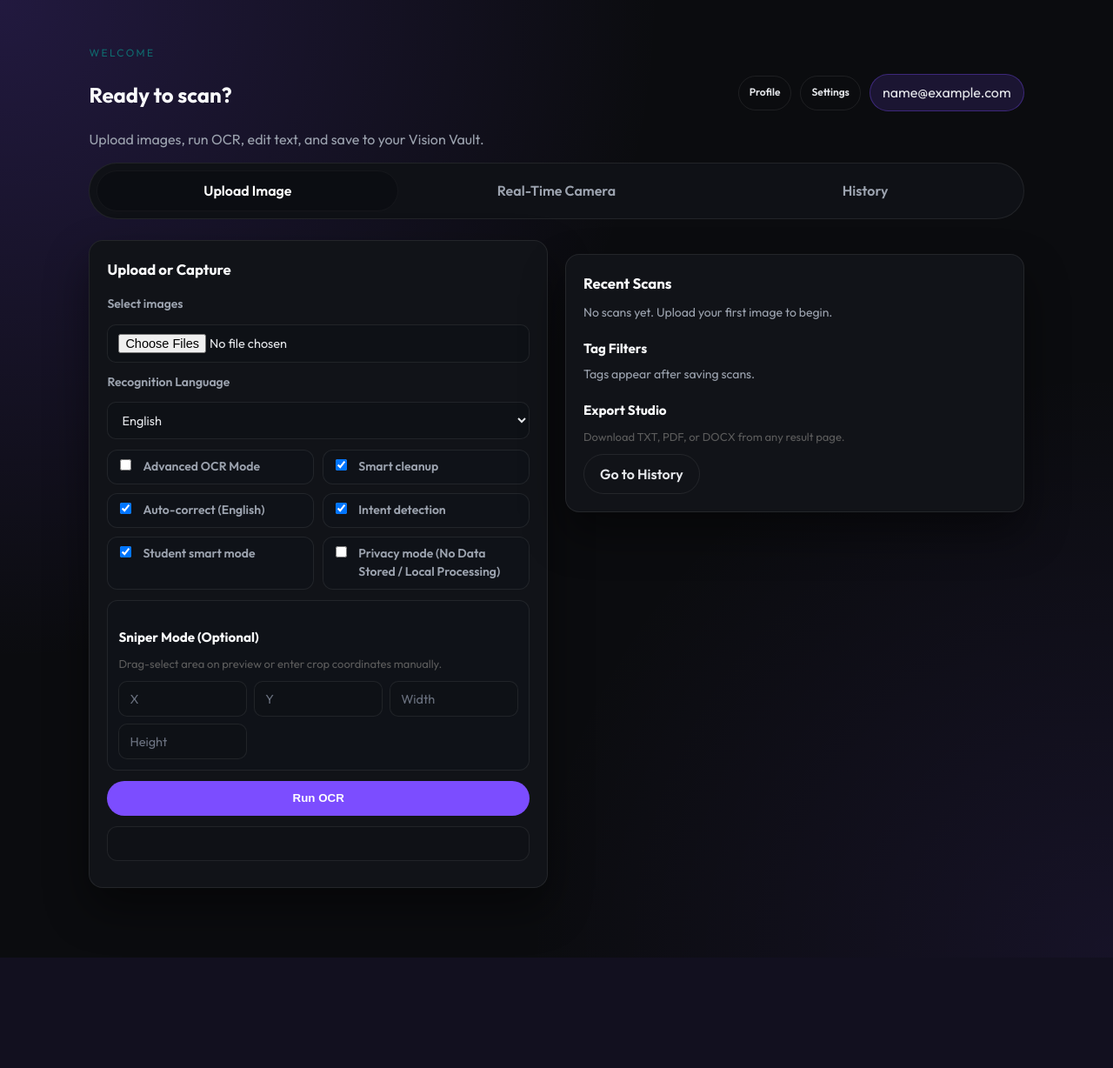
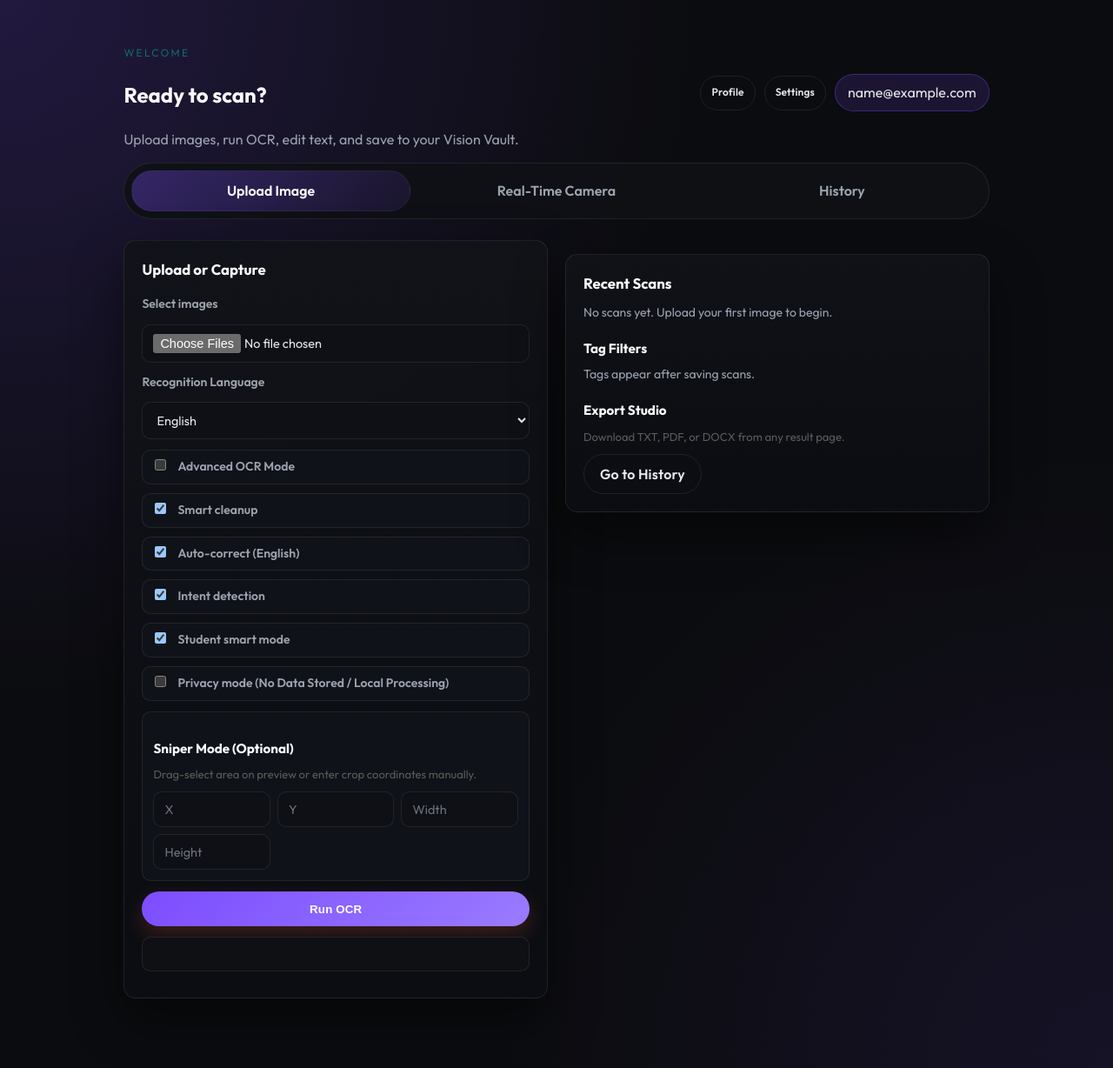
Before and after one commit to bhoidhara/Text_spotting_app, a Flask app: page /dashboard in a window 1280 px wide. Shown: the whole page at 87% size. Before the commit the page ends 1101 px from the top, so only its background shows below. Run offline with Flask 3, Linux system fonts and the light colour scheme; the visitor is signed in with stand-in values (Sample User, id 1); some libraries are stand-ins or nearby versions.

Commit message:
upto date all

```diff
--- a/routes/scan_routes.py
+++ b/routes/scan_routes.py
@@ -266,6 +266,26 @@ def register_scan_routes(app):
                             warnings.append(f"OCR failed on {file.filename}: {exc}")
                             continue
                     _add_page(page_text, avg_conf=avg_conf, low_conf=low_conf, line_conf=line_conf)
+                    if not (page_text or "").strip() and fast_ocr and not advanced_ocr:
+                        try:
+                            page_text, avg_conf, low_conf, line_conf = ocr_image(
+                                page, lang=lang, advanced=False, fast=False
+                            )
+                            if (page_text or "").strip():
+                                warnings.append(f"Fallback OCR used for {file.filename}.")
+                                _add_page(page_text, avg_conf=avg_conf, low_conf=low_conf, line_conf=line_conf)
+                        except Exception:
+                            pass
+                    if not (page_text or "").strip() and not advanced_ocr:
+                        try:
+                            page_text, avg_conf, low_conf, line_conf = ocr_image(
+                                page, lang=lang, advanced=True, fast=False
+                            )
+                            if (page_text or "").strip():
+                                warnings.append(f"Fallback OCR used for {file.filename}.")
+                                _add_page(page_text, avg_conf=avg_conf, low_conf=low_conf, line_conf=line_conf)
+                        except Exception:
+                            pass
 
                 if privacy_mode and _supabase_only():
                     try:
@@ -309,6 +329,25 @@ def register_scan_routes(app):
                 else:
                     warnings.append(f"OCR failed on {file.filename}: {exc}")
                     continue
+
+            if not (page_text or "").strip() and fast_ocr and not advanced_ocr:
+                try:
+                    page_text, avg_conf, low_conf, line_conf = ocr_image(
+                        image, lang=lang, advanced=False, fast=False
+                    )
+                    if (page_text or "").strip():
+                        warnings.append(f"Fallback OCR used for {file.filename}.")
+                except Exception:
+                    pass
+            if not (page_text or "").strip() and not advanced_ocr:
+                try:
+                    page_text, avg_conf, low_conf, line_conf = ocr_image(
+                        image, lang=lang, advanced=True, fast=False
+                    )
+                    if (page_text or "").strip():
+                        warnings.append(f"Fallback OCR used for {file.filename}.")
+                except Exception:
+                    pass
 
             _add_page(page_text, avg_conf=avg_conf, low_conf=low_conf, line_conf=line_conf)
 
@@ -425,7 +464,7 @@ def register_scan_routes(app):
         try:
             upsert_scan(scan)
         except Exception as exc:
-            return None, warnings, f"Database save failed: {exc}"
+            warnings.append(f"Database save failed: {exc}")
         if use_flash:
             for warn in warnings:
                 flash(warn, "warn")
--- a/services/scans.py
+++ b/services/scans.py
@@ -25,8 +25,8 @@ def _supabase_ready():
 def _supabase_only():
     forced = os.getenv("FORCE_SUPABASE_ONLY")
     if forced is None:
-        # Default to local fallback when Supabase credentials are missing.
-        return _supabase_ready()
+        # Default to allowing local fallback for reliability.
+        return False
     return forced.lower() not in {"false", "0", "no"}
 
 
--- a/static/script.js
+++ b/static/script.js
@@ -385,14 +385,12 @@
       formData.append("lang", langForRequest);
       formData.append("cleanup", "on");
       formData.append("detect_intent", "on");
-      if (advanced) {
-        formData.append("autocorrect", "on");
-        formData.append("student_mode", "on");
-      }
+      formData.append("autocorrect", "on");
+      formData.append("student_mode", "on");
       formData.append("skip_storage", "on");
       if (advanced) {
         formData.append("advanced_ocr", "on");
-      } else if (autoMode || isMobile) {
+      } else if (autoMode) {
         formData.append("fast_ocr", "on");
       }
 
@@ -637,8 +635,6 @@
         });
         if (!advancedMode) {
           formData.append("fast_ocr", "on");
-          formData.delete("autocorrect");
-          formData.delete("student_mode");
         } else if (!userAdvanced) {
           formData.append("advanced_ocr", "on");
         }
--- a/static/service-worker.js
+++ b/static/service-worker.js
@@ -1,4 +1,4 @@
-const CACHE_NAME = "visiontext-v33";
+const CACHE_NAME = "visiontext-v37";
 const STATIC_ASSETS = [
   "/",
   "/login",
--- a/static/style.css
+++ b/static/style.css
@@ -19,6 +19,12 @@
   --auth-brand-dark: #6a3de8;
   --focus-ring: rgba(232, 93, 63, 0.28);
   --focus-border: #e85d3f;
+  --radius-lg: 18px;
+  --radius-md: 14px;
+  --radius-sm: 10px;
+  --shadow-soft: 0 12px 30px rgba(0, 0, 0, 0.12);
+  --shadow-strong: 0 24px 60px rgba(0, 0, 0, 0.45);
+  --glass: rgba(255, 255, 255, 0.06);
 }
 
 * {
@@ -55,6 +62,7 @@ body.theme-dark {
   color: #f9fafb;
   --focus-ring: rgba(124, 77, 255, 0.35);
   --focus-border: #7c4dff;
+  color-scheme: dark;
 }
 
 a {
@@ -135,6 +143,8 @@ body.theme-dark .brand-mark {
 
 .page {
   padding: 40px 8vw 80px;
+  max-width: 1200px;
+  margin: 0 auto;
 }
 
 body.auth-page .page {
@@ -174,16 +184,16 @@ body.theme-dark .subtitle {
 .hero-card {
   background: var(--card);
   padding: 24px;
-  border-radius: 20px;
-  box-shadow: var(--shadow);
+  border-radius: var(--radius-lg);
+  box-shadow: var(--shadow-soft);
 }
 
 body.theme-dark .hero-card,
 body.theme-dark .feature-card,
 body.theme-dark .card {
-  background: var(--auth-card);
-  border: 1px solid var(--auth-line);
-  box-shadow: 0 24px 50px rgba(0, 0, 0, 0.45);
+  background: linear-gradient(180deg, rgba(17, 19, 24, 0.92), rgba(11, 13, 18, 0.98));
+  border: 1px solid rgba(255, 255, 255, 0.08);
+  box-shadow: var(--shadow-strong);
 }
 
 .hero-preview {
@@ -251,11 +261,13 @@ body.theme-dark .scan-output {
   gap: 6px;
   transition: transform 0.15s ease, box-shadow 0.2s ease, background 0.2s ease, color 0.2s ease;
   min-height: 40px;
+  letter-spacing: 0.01em;
 }
 
 .button.primary {
-  background: var(--brand);
+  background: linear-gradient(135deg, var(--brand), #f07545);
   color: #fff;
+  box-shadow: 0 10px 24px rgba(232, 93, 63, 0.22);
 }
 
 .button.danger {
@@ -294,7 +306,7 @@ body.auth-page .auth-card .button.primary {
 }
 
 body.theme-dark .button.primary {
-  background: var(--auth-brand);
+  background: linear-gradient(135deg, var(--auth-brand), #9a7bff);
 }
 
 body.theme-dark .button.primary:hover {
@@ -351,11 +363,12 @@ input,
 select,
 textarea {
   padding: 10px 12px;
-  border-radius: 10px;
+  border-radius: var(--radius-sm);
   border: 1px solid var(--line);
   font-family: inherit;
   transition: border-color 0.2s ease, box-shadow 0.2s ease, background 0.2s ease;
   font-size: 14.5px;
+  background: #fffdfa;
 }
 
 input[type="file"] {
@@ -384,8 +397,8 @@ body.auth-page input::placeholder {
 body.theme-dark input,
 body.theme-dark select,
 body.theme-dark textarea {
-  background: #0e1116;
-  border-color: var(--auth-line);
+  background: rgba(15, 17, 22, 0.92);
+  border-color: rgba(255, 255, 255, 0.08);
   color: #e5e7eb;
 }
 
@@ -555,8 +573,8 @@ body.theme-dark .user-chip {
 .card {
   background: var(--card);
   padding: 20px;
-  border-radius: 16px;
-  box-shadow: var(--shadow);
+  border-radius: var(--radius-md);
+  box-shadow: var(--shadow-soft);
   border: 1px solid var(--line);
 }
 
@@ -587,22 +605,28 @@ body.theme-dark .user-chip {
   align-items: center;
   gap: 8px;
   padding: 10px 14px;
-  border-radius: 12px;
-  border: 1px solid var(--auth-line);
-  background: #0f1116;
-  color: #e5e7eb;
+  border-radius: var(--radius-sm);
+  border: 1px solid var(--line);
+  background: #fff2e8;
+  color: #2d1600;
   font-weight: 600;
   font-size: 14px;
   min-height: 40px;
 }
 
+body.theme-dark .status-pill {
+  border-color: rgba(255, 255, 255, 0.08);
+  background: rgba(15, 17, 22, 0.95);
+  color: #e5e7eb;
+}
+
 .app-tabs {
   display: flex;
   gap: 8px;
   padding: 8px;
   border-radius: 999px;
-  background: #0f1116;
-  border: 1px solid var(--auth-line);
+  background: rgba(15, 17, 22, 0.95);
+  border: 1px solid rgba(255, 255, 255, 0.08);
   margin: 14px 0 20px;
   overflow-x: auto;
   scrollbar-width: none;
@@ -628,7 +652,7 @@ body.theme-dark .user-chip {
 }
 
 .app-tab.active {
-  background: #0b0d12;
+  background: linear-gradient(135deg, rgba(124, 77, 255, 0.35), rgba(124, 77, 255, 0.1));
   color: #fff;
   border-color: rgba(255, 255, 255, 0.04);
 }
@@ -1066,7 +1090,7 @@ body.theme-dark .tag {
 
 .sniper {
   background: #fff7ee;
-  border-radius: 12px;
+  border-radius: var(--radius-sm);
   padding: 12px;
   border: 1px solid var(--line);
 }
@@ -1121,7 +1145,7 @@ body.theme-dark .sniper {
   gap: 10px;
   padding: 8px 10px;
   border: 1px solid var(--line);
-  border-radius: 12px;
+  border-radius: var(--radius-sm);
   background: #fffdfa;
 }
 
```
Also changed, not shown: other parts of static/style.css (+40 -28 lines), services/ocr.py (+22 -3 lines).
